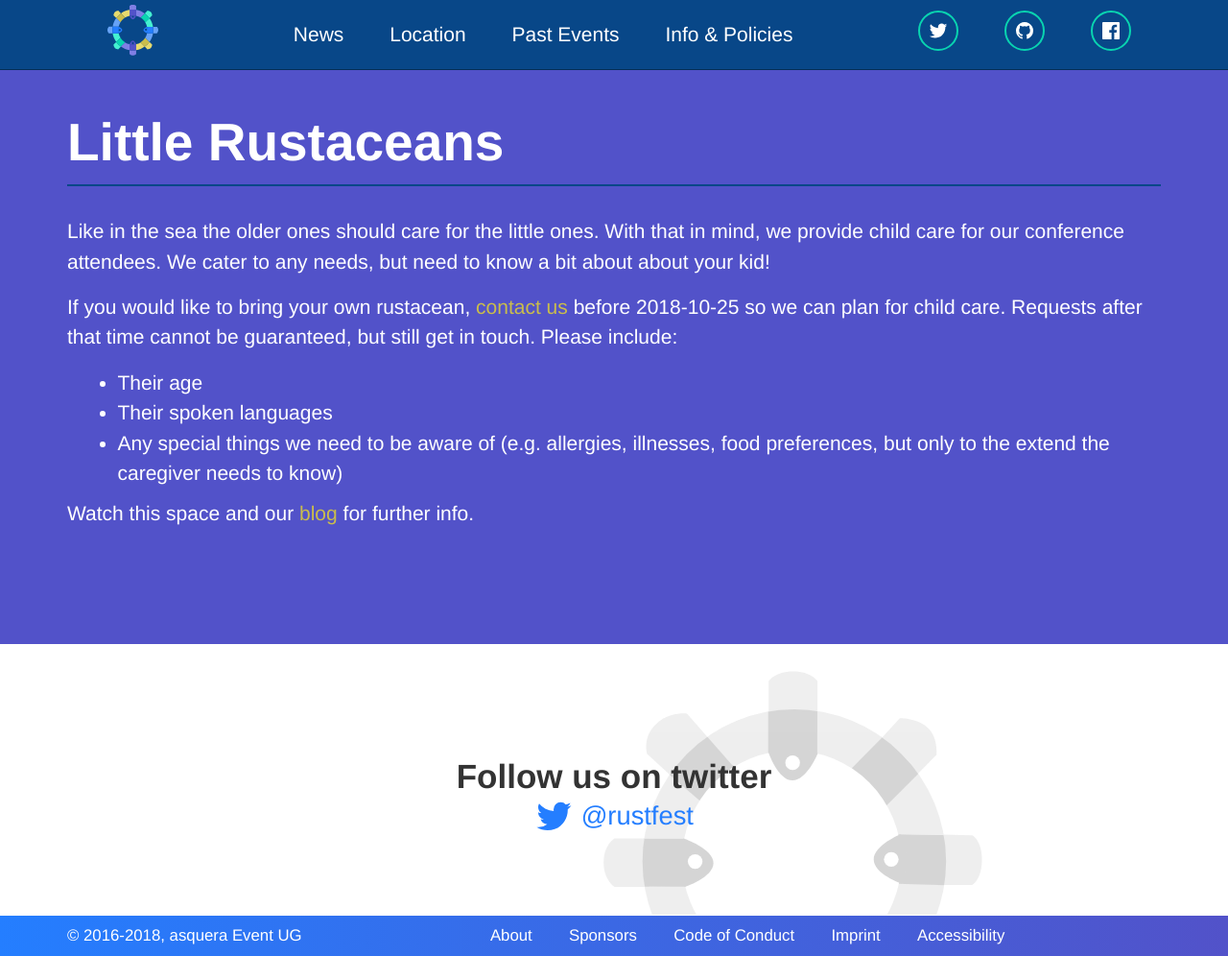
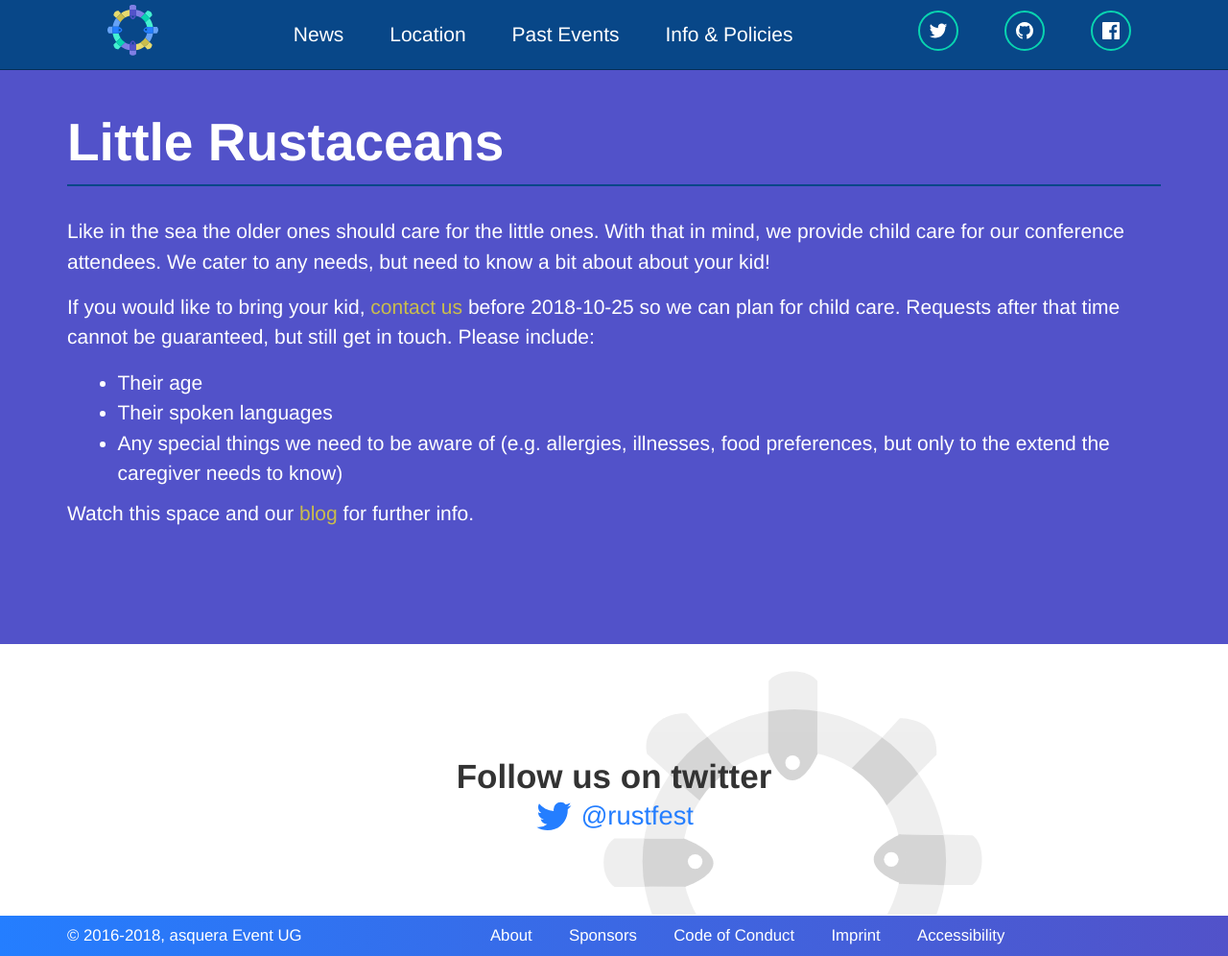
Before and after one commit to RustFestEU/rome.rustfest.eu, a Jekyll site: the page built from parents.md, in a window 1280 px wide. Shown: the whole page at 96% size. Built offline with Jekyll 4.4.1, drawn with Linux system fonts in a browser that asks for light colours; nearby versions of some CDN libraries.

Commit message:
Fix comments

```diff
--- a/parents.md
+++ b/parents.md
@@ -6,7 +6,7 @@ title: Little Rustaceans
 
 Like in the sea the older ones should care for the little ones. With that in mind, we provide child care for our conference attendees. We cater to any needs, but need to know a bit about about your kid!
 
-If you would like to bring your own rustacean, [contact us](mailto:team@rustfest.eu?subject=Child%20care%20in%20Rome) before 2018-10-25 so we can plan for child care. Requests after that time cannot be guaranteed, but still get in touch. Please include:
+If you would like to bring your kid, [contact us](mailto:team@rustfest.eu?subject=Child%20care%20in%20Rome) before 2018-10-25 so we can plan for child care. Requests after that time cannot be guaranteed, but still get in touch. Please include:
 
 * Their age
 * Their spoken languages
```
